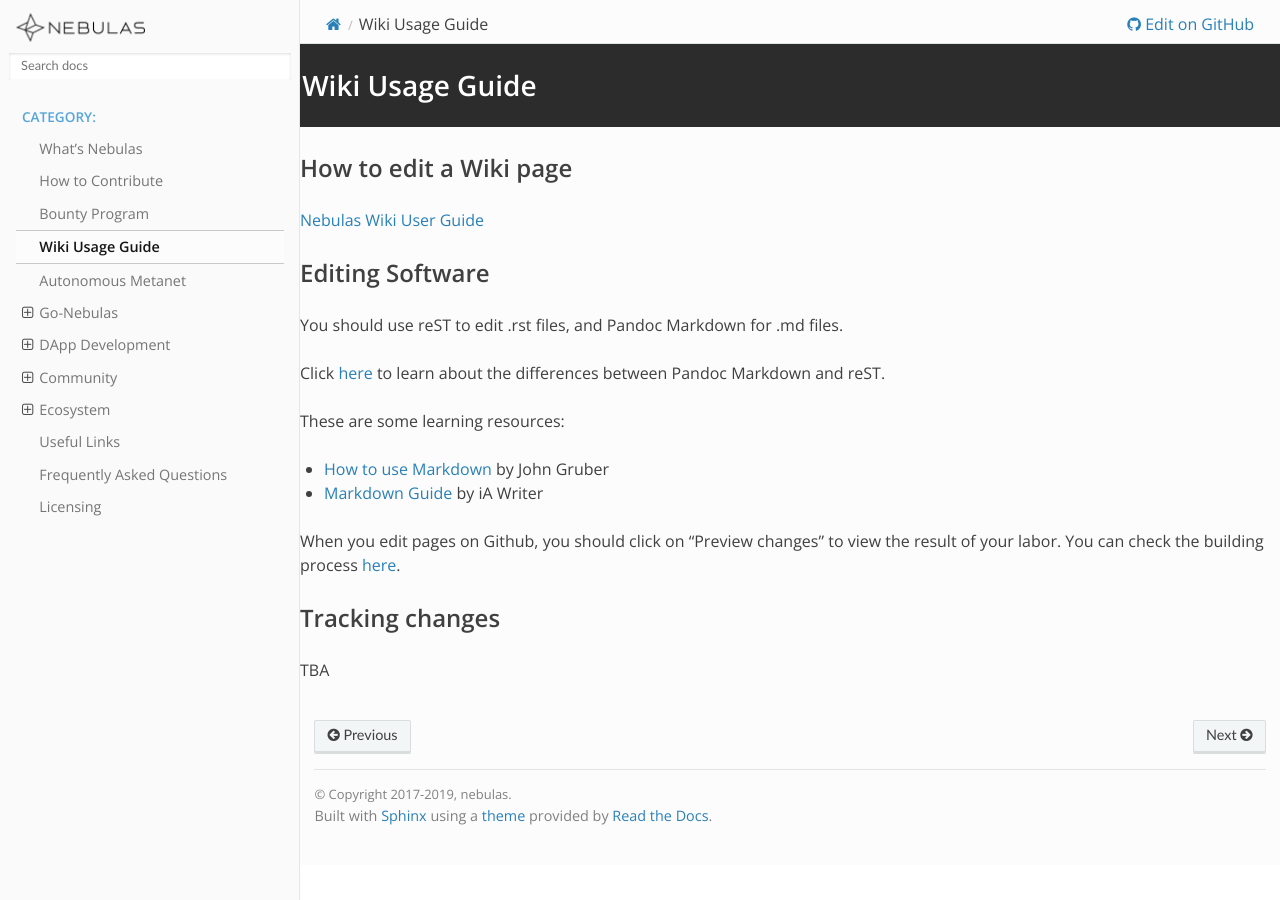
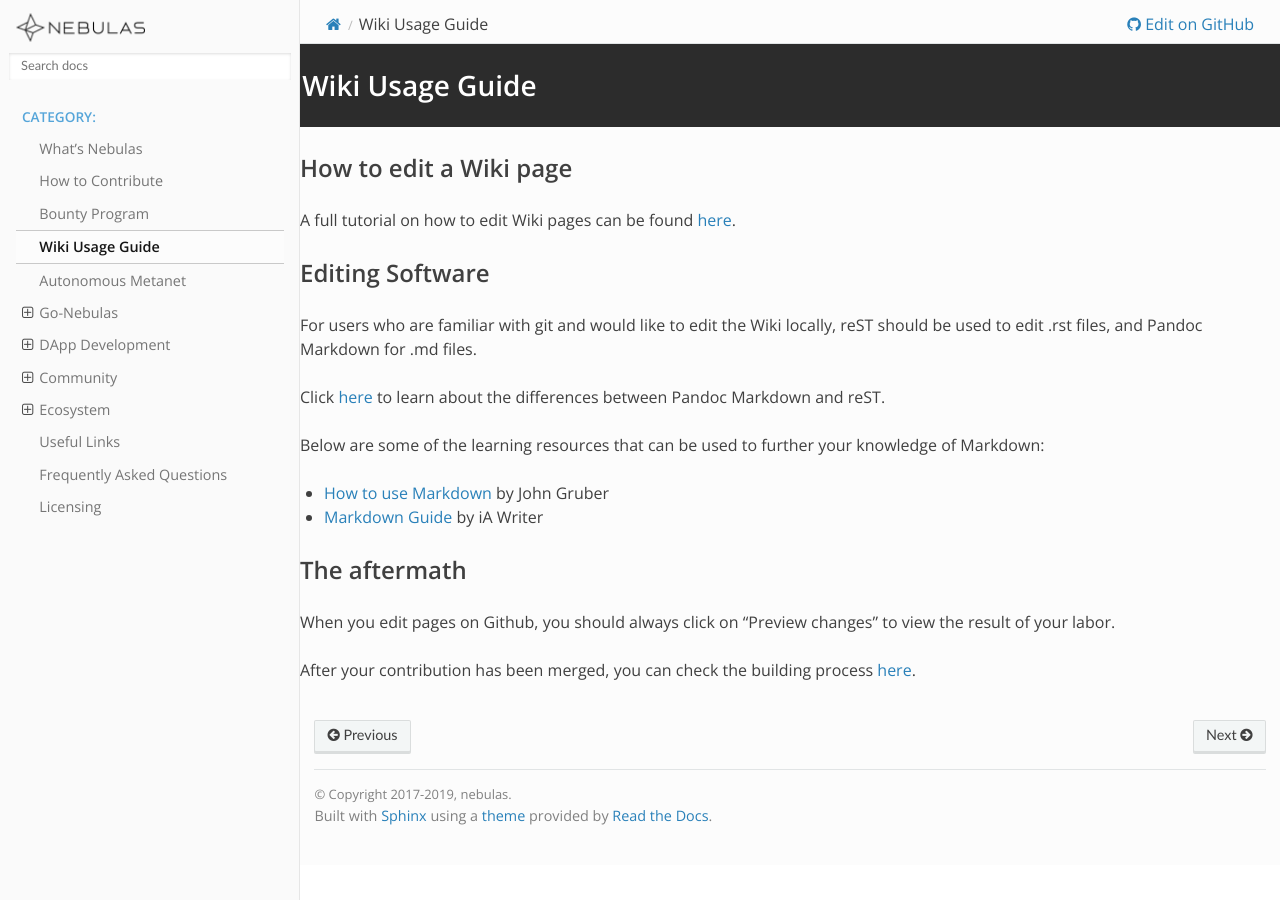
Before and after one commit to nebulasio/nebdocs, a Sphinx documentation site: the page built from docs/wiki-usage-guide.md, in a window 1280 px wide. Built offline with Sphinx 7.4.7 and the Read the Docs theme 2.0.0, drawn with Linux system fonts in a browser that asks for light colours; pages that are not in the unit, such as notebooks, are missing from menus.

Commit message:
flesh out wiki-usage-guide

```diff
--- a/docs/wiki-usage-guide.md
+++ b/docs/wiki-usage-guide.md
@@ -1,20 +1,20 @@
 # Wiki Usage Guide
 
 ## How to edit a Wiki page
-[Nebulas Wiki User Guide](https://medium.com/nebulasio/nebulas-wiki-user-guide-5418715c6988)
+A full tutorial on how to edit Wiki pages can be found [here](https://medium.com/nebulasio/nebulas-wiki-user-guide-5418715c6988).
 
 ## Editing Software
-You should use reST to edit .rst files, and Pandoc Markdown for .md files.
+For users who are familiar with git and would like to edit the Wiki locally, reST should be used to edit .rst files, and Pandoc Markdown for .md files.
 
 Click [here](http://www.unexpected-vortices.com/doc-notes/markdown-and-rest-compared.html) to learn about the differences between Pandoc Markdown and reST.
 
-These are some learning resources:
+Below are some of the learning resources that can be used to further your knowledge of Markdown:
 
 - [How to use Markdown](https://daringfireball.net/projects/markdown/syntax) by John Gruber
 - [Markdown Guide](https://ia.net/writer/support/general/markdown-guide) by iA Writer
 
-When you edit pages on Github, you should click on "Preview changes" to view the result of your labor. You can check the building process [here](https://readthedocs.org/projects/nebdocs/builds/).
+## The aftermath
 
-## Tracking changes
+When you edit pages on Github, you should always click on "Preview changes" to view the result of your labor.
 
-TBA
+After your contribution has been merged, you can check the building process [here](https://readthedocs.org/projects/nebdocs/builds/).
```
